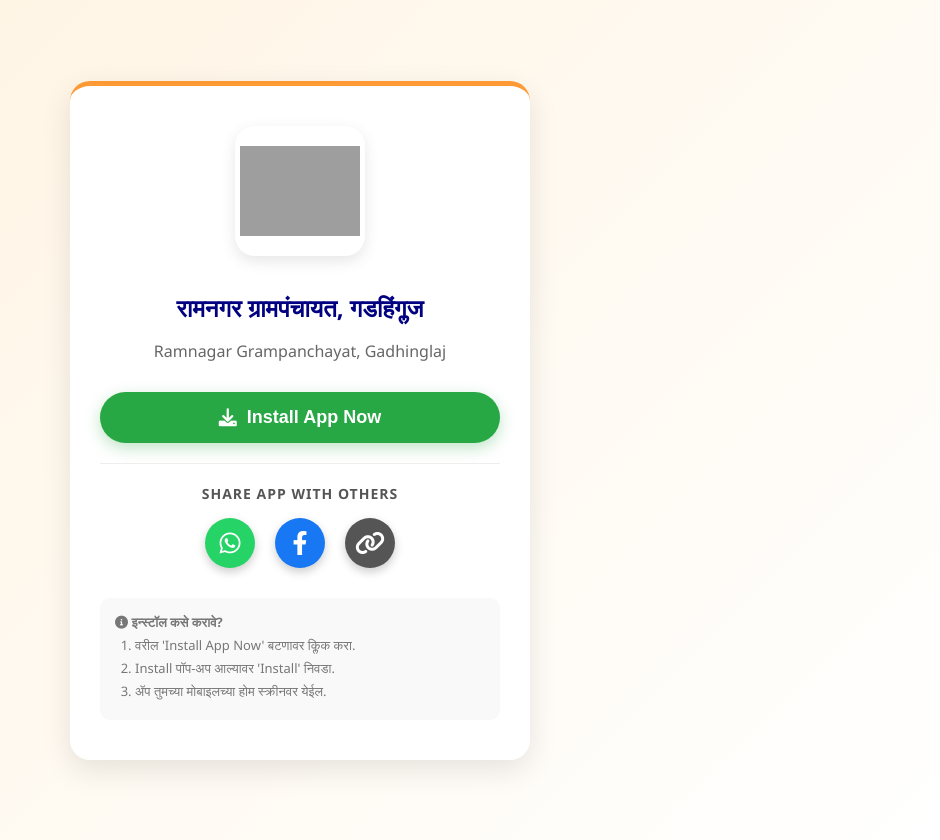
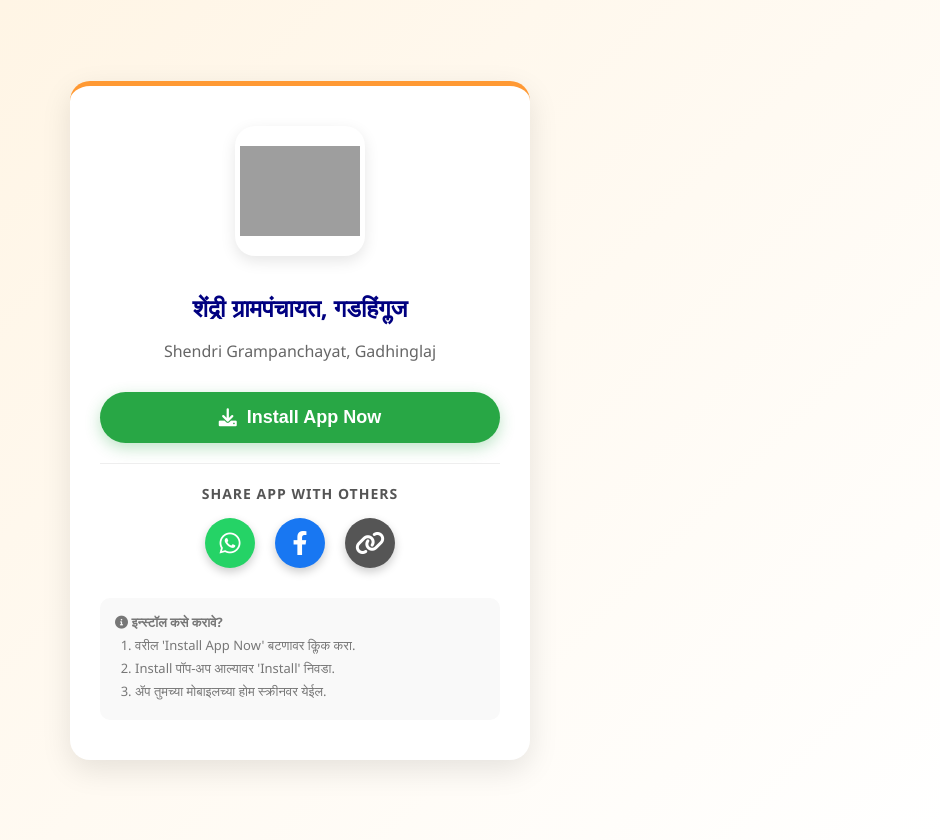
Before and after one commit to vedchitrakolhapur/shendri, a plain HTML site: page app_download.html in a window 1280 px wide. Shown: the whole page, without its empty margins (340-1280 px from the left). Drawn offline with Linux system fonts and the light colour scheme; grey boxes are pictures that could not be loaded.

Commit message:
Updated via CMS: app_download.html

```diff
--- a/app_download.html
+++ b/app_download.html
@@ -4,7 +4,7 @@
     <head>
         <meta charset="UTF-8">
         <meta name="viewport" content="width=device-width, initial-scale=1.0">
-        <title>Download App - रामनगर ग्रामपंचायत, गडहिंग्लज</title>
+        <title>Download App - शेंद्री ग्रामपंचायत, गडहिंग्लज</title>
         <meta name="theme-color" content="#FF9933">
         <link rel="manifest" href="manifest.json">
         <link rel="stylesheet" href="https://cdnjs.cloudflare.com/ajax/libs/font-awesome/6.0.0/css/all.min.css">
@@ -34,9 +34,9 @@
     </head>
     <body>
         <div class="app-card">
-            <img src="https://basegp.bizc.in/assets/gp3379347.webp" alt="App Icon" class="app-icon">
-            <h1>रामनगर ग्रामपंचायत, गडहिंग्लज</h1>
-            <p>Ramnagar Grampanchayat, Gadhinglaj</p>
+            <img src="https://shendri.gadgp.in/assets/gp3379347.webp" alt="App Icon" class="app-icon">
+            <h1>शेंद्री ग्रामपंचायत, गडहिंग्लज</h1>
+            <p>Shendri Grampanchayat, Gadhinglaj</p>
 
             <button id="pwaInstallBtn" class="install-btn" style="display:none;">
                 <i class="fas fa-download"></i> Install App Now
```
